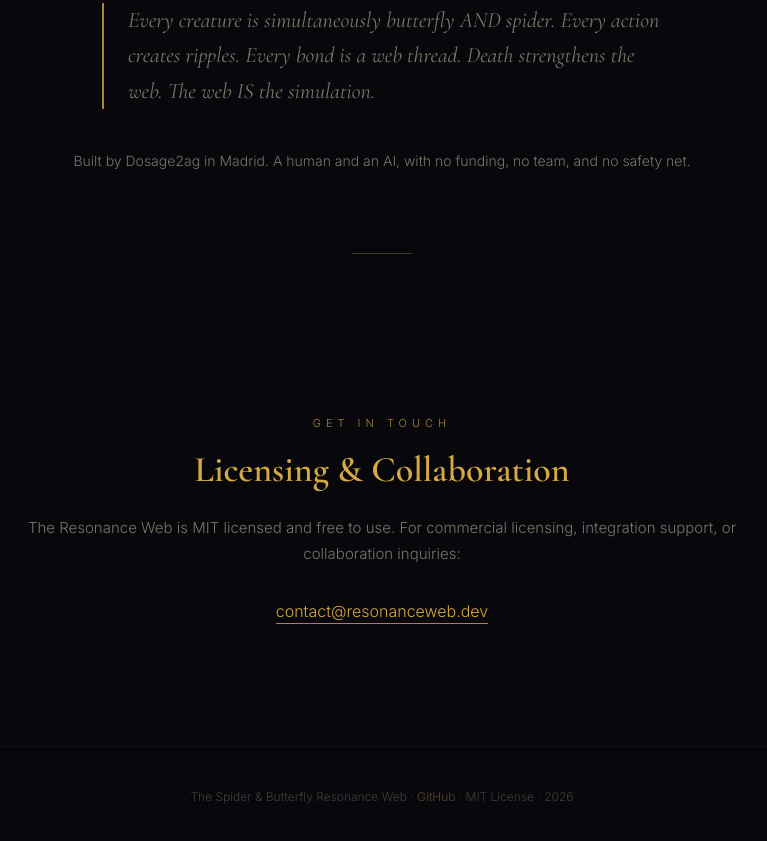
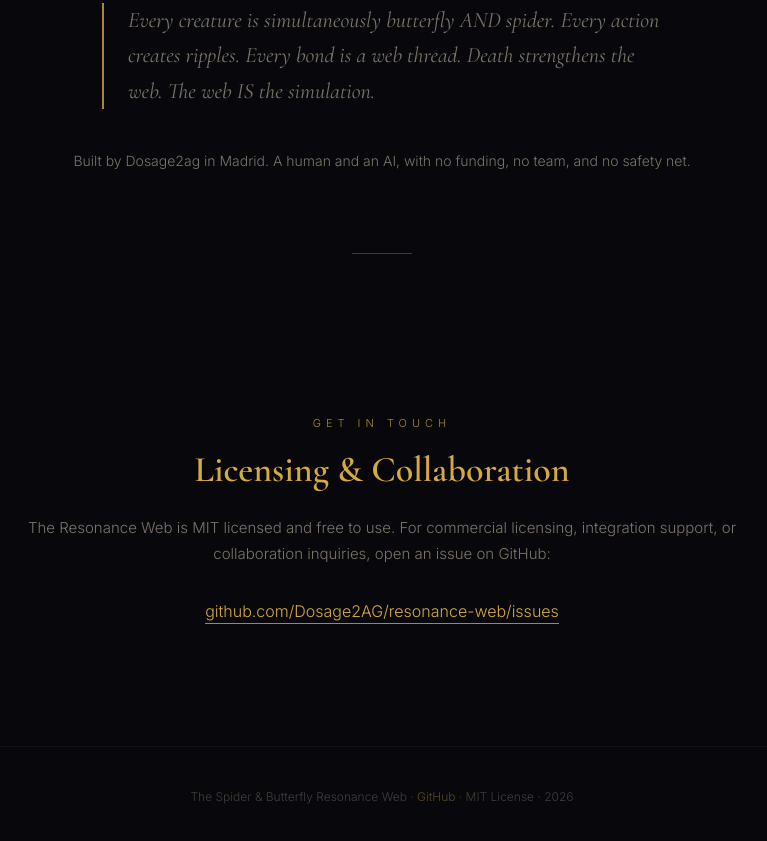
Before and after one commit to Dosage2AG/resonance-web, a website: page index.html in a window 1280 px wide. Shown: the part 4509-5350 px from the top of the page, without its empty margins (258-1025 px from the left). Drawn offline with nearby package versions, Linux system fonts and the light colour scheme.

Commit message:
Remove unregistered contact address; point inquiries to GitHub issues

```diff
--- a/index.html
+++ b/index.html
@@ -534,9 +534,9 @@ ResonanceWeb.<span class="fn">propagate</span>(creatures);
     <h2>Licensing & Collaboration</h2>
     <p>
       The Resonance Web is MIT licensed and free to use. For commercial licensing,
-      integration support, or collaboration inquiries:
+      integration support, or collaboration inquiries, open an issue on GitHub:
     </p>
-    <a href="mailto:contact@resonanceweb.dev" class="email-link">contact@resonanceweb.dev</a>
+    <a href="https://github.com/Dosage2AG/resonance-web/issues" class="email-link">github.com/Dosage2AG/resonance-web/issues</a>
   </section>
 
 </div>
```
